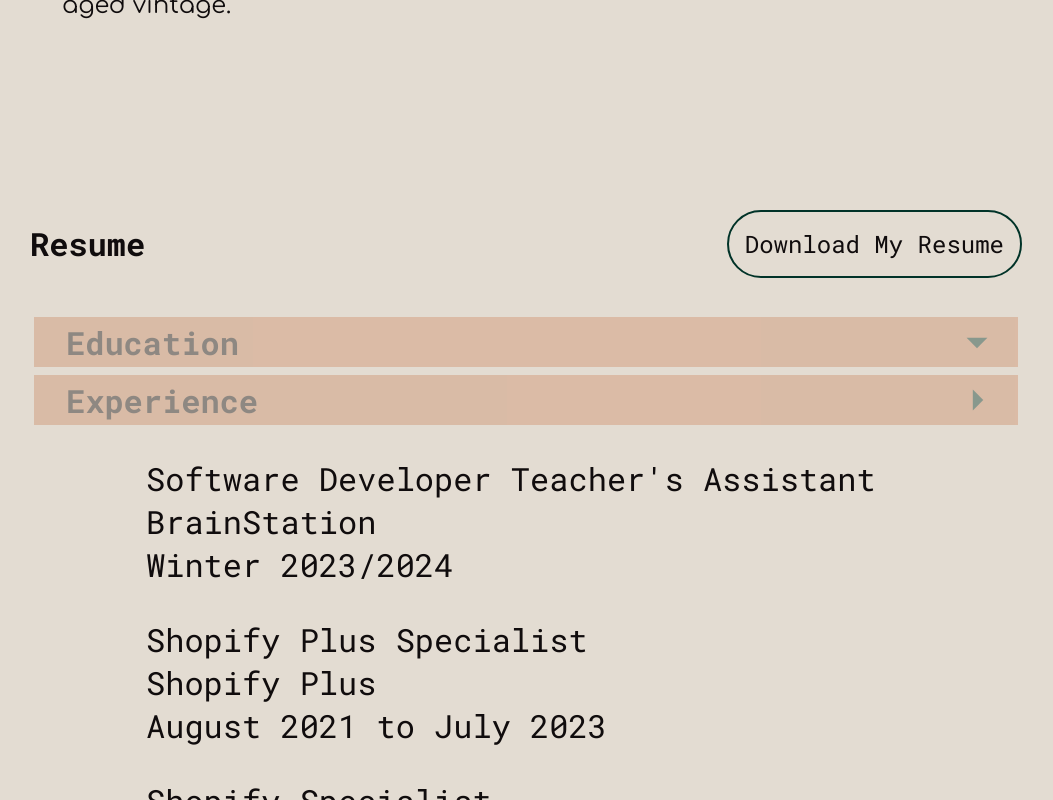
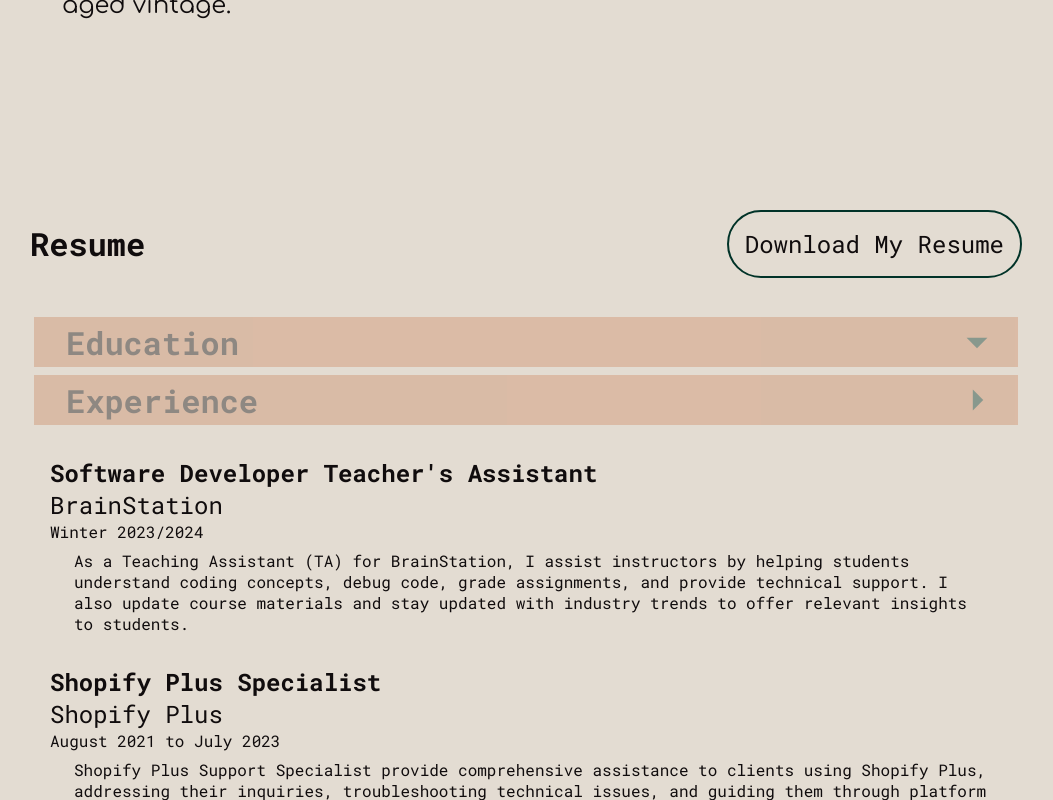
Before and after one commit to Cloud9Calm/erin-cronie-portfolio-2.0, a React (Create React App) app: page / in a window 1280 px wide. Both pictures are taken after a click on the element "Experience". Shown: the part 1899-2699 px from the top of the page, without its empty margins (2-1055 px from the left). Built offline with nearby package versions, Linux system fonts and the light colour scheme.

Commit message:
added job description to resume section

```diff
--- a/src/components/WorkExperience/WorkExperience.jsx
+++ b/src/components/WorkExperience/WorkExperience.jsx
@@ -56,9 +56,10 @@ const WorkExperience = () => {
                     {resume.experience.map((exp, index) => (
                         <li className='work__list-item' key={index}>
                             <ul className="work__details-list">
-                                <li className="work__detail">{exp.jobTitle}</li>
-                                <li className="work__detail">{exp.company}</li>
-                                <li className="work__detail">{exp.duration}</li>
+                                <li className="work__job">{exp.jobTitle}</li>
+                                <li className="work__company">{exp.company}</li>
+                                <li className="work__duration">{exp.duration}</li>
+                                <li className="work__description">{exp.description}</li>
                             </ul>
                         </li>
                     ))}
--- a/src/components/WorkExperience/WorkExperience.scss
+++ b/src/components/WorkExperience/WorkExperience.scss
@@ -58,6 +58,12 @@
         width: 50px;
     }
 
+    &__details-list,
+    &__list {
+        padding: 0;
+        margin: 2rem 0;
+    }
+
     &__education,
     &__experience,
     &__skills {
@@ -69,13 +75,40 @@
 
     }
 
-    &__details-list,
     &__list-item {
         font-family: $roboto-font;
         margin: 1rem;
             @include tablet {
+                padding: 0;
                 margin: 2rem 1rem;
-                font-size: 2rem;
+                font-size: 1.5rem;
             }
     }
+
+    &__job,
+    &__company,
+    &__duration,
+    &__description {
+        font: 1rem;
+            @include tablet {
+                font-size: 1.5rem;
+            }
+    }
+
+    &__job {
+        font-weight: bold;
+    }
+
+    &__duration {
+        font-size: .75rem;
+            @include tablet {
+                font-size: 1rem;
+            }
+    }
+
+    &__description {
+        font-size: 1rem;
+        padding: 0 0 0 1rem;
+        margin: .5rem;
+    }
 }
--- a/src/data/resume.json
+++ b/src/data/resume.json
@@ -25,27 +25,32 @@
       {
         "jobTitle": "Software Developer Teacher's Assistant",
         "company": "BrainStation",
-        "duration": "Winter 2023/2024"
+        "duration": "Winter 2023/2024",
+        "description": "As a Teaching Assistant (TA) for BrainStation, I assist instructors by helping students understand coding concepts, debug code, grade assignments, and provide technical support. I also update course materials and stay updated with industry trends to offer relevant insights to students."
       },
       {
         "jobTitle": "Shopify Plus Specialist",
         "company": "Shopify Plus",
-        "duration": "August 2021 to July 2023"
+        "duration": "August 2021 to July 2023",
+        "description": "Shopify Plus Support Specialist provide comprehensive assistance to clients using Shopify Plus, addressing their inquiries, troubleshooting technical issues, and guiding them through platform features. I offer personalized solutions, ensure smooth operation of e-commerce stores, and stay updated with Shopify updates and best practices to deliver exceptional support services."
       },
       {
         "jobTitle": "Shopify Specialist",
         "company": "Shopify",
-        "duration": "February 2021 to August 2021"
+        "duration": "February 2021 to August 2021",
+        "description": "A Shopify Support Specialist offer dedicated assistance to clients using the Shopify platform, resolving their queries, providing technical guidance, and troubleshooting any issues they encounter. I focus on delivering prompt and effective solutions to ensure the smooth functioning of their e-commerce stores. Staying abreast of Shopify updates and industry trends, I aim to deliver excellent support tailored to the unique needs of each client."
       },
       {
         "jobTitle": "General Manager",
         "company": "Mile Zero Wine Bar",
-        "duration": "September 2015 to January 2020"
+        "duration": "September 2015 to January 2020",
+        "description": "As a Wine Bar General Manager, my role encompasses overseeing all aspects of the wine bar's operations, including staffing, inventory management, customer service, and financial performance. I lead a team to create a welcoming atmosphere for patrons, curate a diverse wine selection, and ensure exceptional service standards. I'm responsible for developing and implementing strategies to drive sales, increase profitability, and enhance the overall guest experience. Additionally, I handle administrative tasks, such as scheduling, budgeting, and marketing initiatives, to maintain the wine bar's success and reputation within the community."
       },
       {
         "jobTitle": "Sales Agent",
         "company": "Whistler Tree Wines",
-        "duration": "October 2015 to October 2019"
+        "duration": "October 2015 to October 2019",
+        "description": "As a Wine Sales Agent, my primary responsibility is to promote and sell wines to clients, including restaurants, retailers, and individual consumers. I leverage my knowledge of different wines and their characteristics to effectively communicate their features and benefits to potential buyers. Building and maintaining strong relationships with clients is crucial, as I work to understand their preferences and provide personalized recommendations. I also stay informed about industry trends, new wine releases, and market demands to adapt my sales strategies accordingly. Additionally, I handle administrative tasks such as order processing, inventory management, and sales reporting to ensure smooth operations and client satisfaction."
       }
     ],
       "skills": [
```
Also changed, not shown: src/components/SocialMedia/SocialMedia.jsx (line endings or trailing spaces).
